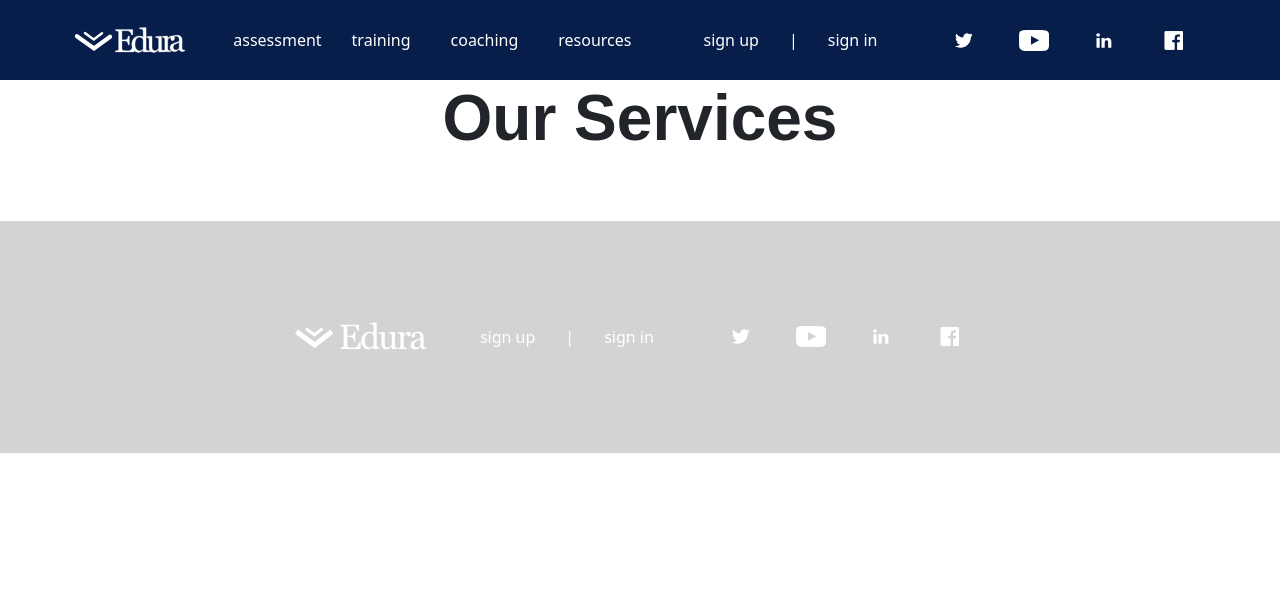
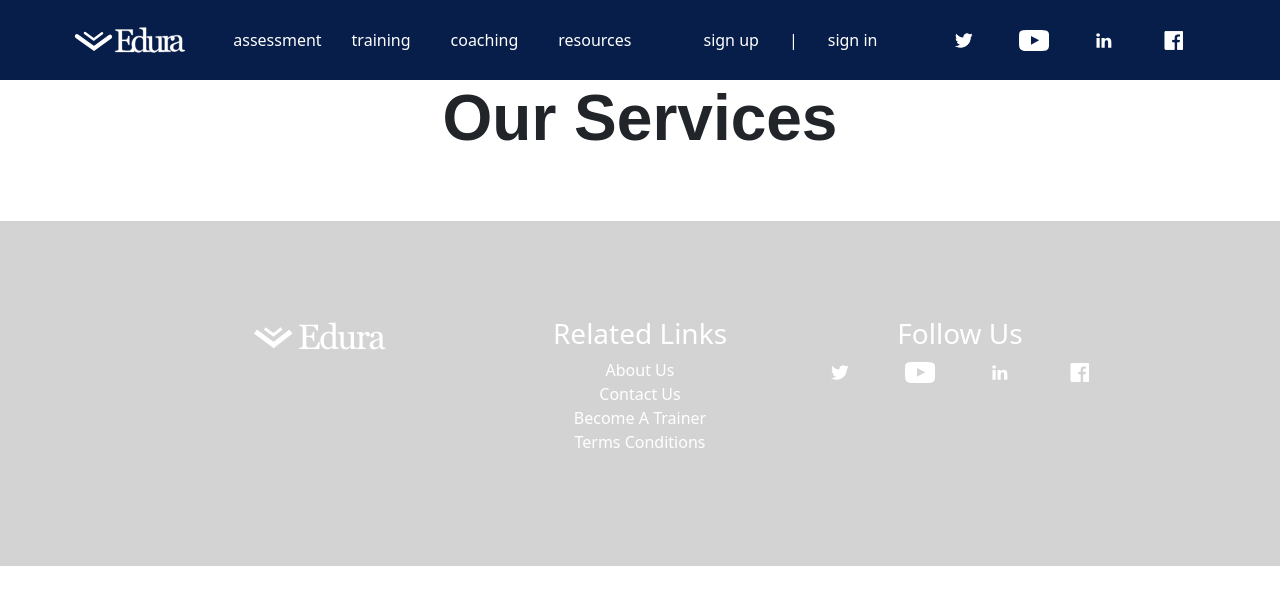
Before and after one commit to otkinsey/edura, a React (Create React App) app: page /our_services in a window 1280 px wide. Shown: the top 604 px of the page. Built offline with nearby package versions, Linux system fonts and the light colour scheme.

Commit message:
updating footer to match wire frame

```diff
--- a/src/App.css
+++ b/src/App.css
@@ -158,6 +158,10 @@ h2 {
   fill: none;
   stroke: white;
 }
+#header #logo svg {
+  height: 40px;
+  width: auto;
+}
 .not_flex {
   display: block;
 }
@@ -211,9 +215,29 @@ section#slider .slide::before {
   left: 0;
   opacity: 0.55;
 }
-
+/* section#footer > * {
+	display: flex;
+	flex-direction: column;
+	align-items: center;
+} */
 section#footer {
   background: lightgray;
+  flex-wrap: nowrap;
+  justify-content: center;
+  align-items: start;
+}
+section#footer > * {
+  flex-basis: 25%;
+  display: flex;
+  flex-direction: column;
+  align-items: center;
+}
+section#footer .social_media_links {
+  width: 100%;
+  display: flex;
+  justify-content: space-around;
+  align-content: center;
+  padding: 0;
 }
 section#footer,
 section#footer a {
@@ -228,7 +252,8 @@ section#header {
 section#header,
 section#header a,
 section#header > ul,
-section#footer > ul {
+section#header .social_media_links,
+section#footer .social_media_links {
   display: flex;
   margin: 0;
   position: relative;
@@ -246,6 +271,9 @@ section#footer > ul > li a {
   cursor: pointer;
   text-decoration: none;
 }
+section#footer ul {
+  padding: 0;
+}
 section#header > ul > li,
 section#header > ul {
   height: 100%;
@@ -254,8 +282,8 @@ section#header li.submenu > a {
   color: black;
   text-decoration: none;
 }
-section#header > ul.social_media_links svg,
-section#footer > ul.social_media_links svg {
+section#header ul.social_media_links svg,
+section#footer ul.social_media_links svg {
   height: 21px;
 }
 section#header li .submenu {
@@ -307,6 +335,10 @@ section#header #assessment_main_nav:hover .submenu {
   flex-basis: 50%;
 }
 
+ul {
+  list-style-type: none;
+}
+
 @media (prefers-reduced-motion: no-preference) {
   .App-logo {
     animation: App-logo-spin infinite 20s linear;
--- a/src/components/footer/Footer.js
+++ b/src/components/footer/Footer.js
@@ -9,19 +9,30 @@ const Header = () => {
   return (
     <>
       <section id="footer" style={{ background: "light-gray" }}>
+        {/* <div className="main flex"> */}
         <Link to="/" id="logo">
           <img src="images/logo.png" alt="Edura Logo" />
         </Link>
-
+        <div>
+          <h3>Related Links</h3>
           <ul>
             <li>
-            <Link to="/">sign up</Link>
+              <Link to="contact_us">About Us</Link>
             </li>
-          <li>|</li>
             <li>
-            <Link to="/">sign in</Link>
+              <Link to="contact_us"> Contact Us</Link>
+            </li>
+            <li>
+              <Link to="contact_us"> Become A Trainer</Link>
+            </li>
+            <li>
+              <Link to="contact_us">Terms Conditions</Link>
             </li>
           </ul>
+        </div>
+
+        <div>
+          <h3 style={{ color: "white" }}>Follow Us</h3>
           <ul className="social_media_links">
             <li>
               <Link to="/">
@@ -44,7 +55,8 @@ const Header = () => {
               </Link>
             </li>
           </ul>
-        <Outlet />
+        </div>
+        {/* </div> */}
       </section>
     </>
   );
--- a/src/components/home/slider/Slider.js
+++ b/src/components/home/slider/Slider.js
@@ -23,7 +23,7 @@ const Slider = () => {
     {
       name: "Courses",
       imageUrl: "what_we_do",
-      text: "Apex coursework will thoroughly prepare you for Agile certification. Having worked side-byside with the three elite certification agencies, we know just what you will need to gain certification from the three important certification organizations <a href='https://scaledagile.com'>SAFe</a>, <a href='https://Scrum.org'>Scrum.org</a>, and Scrum Alliance.",
+      text: "Apex coursework will thoroughly prepare you for Agile certification. Having worked side-byside with the three elite certification agencies, we know just what you will need to gain certification from the three important certification organizations <a href='https://scaledagile.com'>SAFe</a>, <a href='https://Scrum.org'>Scrum.org</a>, and <a href='https://www.scrumalliance.org/'>Scrum Alliance.",
       buttonText: "view courses",
     },
     {
@@ -74,7 +74,7 @@ const Slider = () => {
     );
   });
   return (
-    <Carousel variant="light" interval="5000000">
+    <Carousel variant="light" interval="5000">
       {slides}
     </Carousel>
   );
```
Lines whose indentation alone changed are shown as unchanged.
